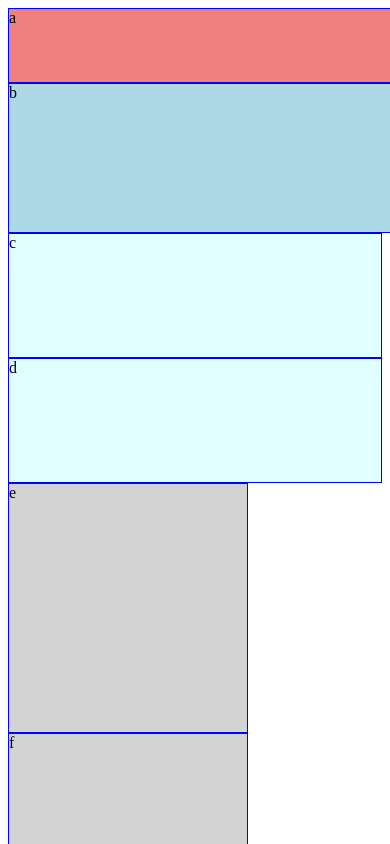
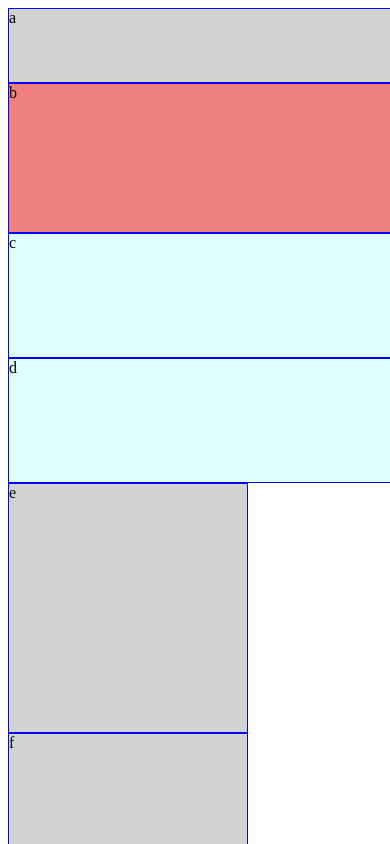
Before and after one commit to rjtj2007/UI-Challenge-1, a plain HTML site: page index.html in a window 390 px wide. Shown: the top 844 px of the page. Drawn offline with Linux system fonts and the light colour scheme.

Commit message:
mobile view not working properly yet

```diff
--- a/styles/base.css
+++ b/styles/base.css
@@ -1,9 +1,5 @@
 * {
     box-sizing: border-box;
-}
-
-body {
-    overflow: hidden;
 }
 
 div {
--- a/styles/layout.css
+++ b/styles/layout.css
@@ -1,17 +1,20 @@
 .container {
     display: flex;
+    justify-content: flex-start;
     flex-direction: row;
     flex-wrap: wrap;
+    flex-flow: column wrap;
+    align-content: stretch;
 }
 
 #a {
-    background-color: lightcoral;
+    background-color: lightgray;
     width: 480px;
     height: 75px;
 }
 
 #b {
-    background-color: lightblue;
+    background-color: lightcoral;
     width: 480px;
     height: 150px;
 }
@@ -29,7 +32,18 @@
 }
 
 #i {
-    background-color: lightcoral;
+    background-color: lightcyan;
     width: 480px;
     height: 80px;
 }
+
+/* MOBILE */
+@media screen and (max-width: 768px) {
+    body {
+        width: 100%;
+    }
+
+/* DESKTOP*/
+@media screen and (min-width: 768px) {
+
+}
```
